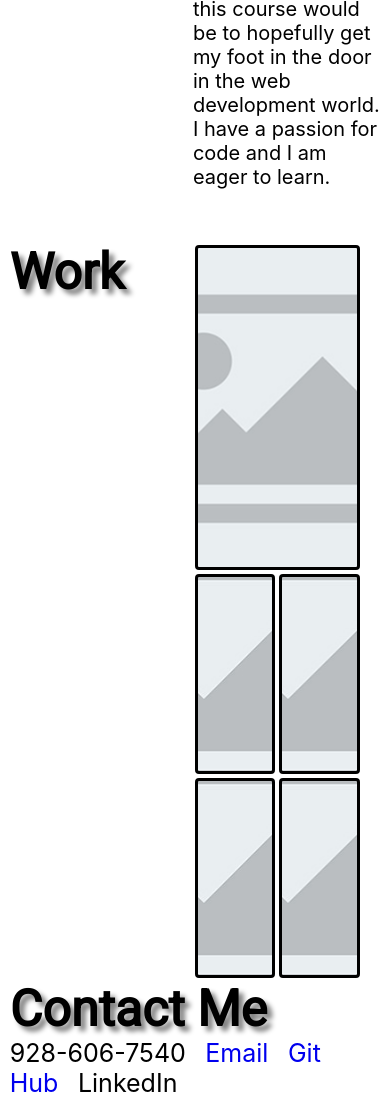
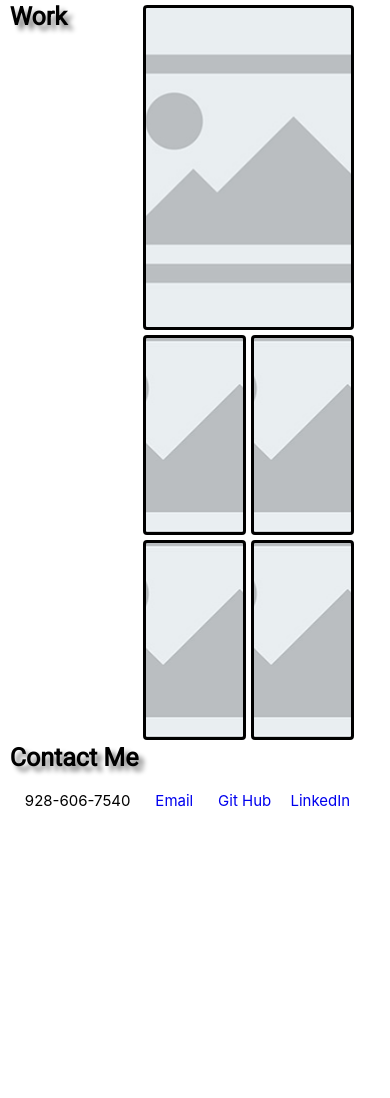
Before and after one commit to AMB718/Portfolio-Page, a plain HTML site: page index.html in a window 390 px wide. Shown: the part 1519-2617 px from the top of the page. After the commit the page ends 2333 px from the top, so only its background shows below. Drawn offline with Linux system fonts and the light colour scheme.

Commit message:
completed homework

```diff
--- a/assets/css/style.css
+++ b/assets/css/style.css
@@ -3,7 +3,6 @@
   padding: 0;
   margin: 0;
 }
-
 :root {
   --header: "Roboto", sans-serif;
   font-family: "Urbanist", sans-serif;
@@ -11,24 +10,15 @@
     Cantarell;
   --shadow: 5px 5px 5px gray;
 }
-
 body {
   overflow-x: hidden;
   width: 100%;
   margin: 0 auto;
-  background-color: radial-gradient(
-    circle at 10% 20%,
-    rgba(91, 173, 254, 0.46) 0%,
-    rgba(91, 224, 254, 0.46) 47.2%,
-    rgba(170, 254, 235, 0.43) 90%
-  );
 }
-
 .container {
   margin: 0px 2.5%;
   padding-top: 50px;
 }
-
 /*Header and Nav Bar*/
 .header h1 {
   display: inline-block;
@@ -37,11 +27,9 @@ body {
   font-size: 50px;
   font-style: bold;
 }
-
 header * {
   display: inline;
 }
-
 header {
   justify-content: space-between;
   position: absolute;
@@ -51,30 +39,25 @@ header {
   display: flex;
   padding: 20px;
 }
-
 header nav {
   font-family: var(--header);
   font-size: 25px;
   padding: 20px;
   margin-right: 20px;
 }
-
 nav ul li {
   text-shadow: var(--shadow);
   margin-right: 30px;
   text-decoration: underline;
 }
-
 a:link {
   text-decoration: none !important;
 }
-
 a:visited {
   color: black;
   text-decoration: none !important;
 }
 /*Background Img and Caption*/
-
 .background-image {
   height: 650px;
   width: 100%;
@@ -83,22 +66,6 @@ a:visited {
   background-position: center;
   padding-bottom: 50px;
 }
-
-/* .headshot{
-  height: 350px;
-  width: 350px;
-  float: right;
-
-  top: 200px;
-  left: 1558px;
-  background-image: url("../images/headshot.jpg.") ;
-  border-radius: 10px 10px 0 0;
-  float: right;
-  position: relative;
-  background-position: center;
-
-} */
-
 figcaption {
   position: relative;
   float: right;
@@ -127,21 +94,17 @@ h2 {
 h2 {
   padding-right: 50px;
 }
-
 article {
   padding-bottom: 35px;
 }
-
 .content {
   font-size: 20px;
   font-family: var(--body);
   flex: 0 0 10%;
 }
-
 .section {
   display: flex;
 }
-
 .section h2 {
   flex: 0 0 20%;
 }
@@ -153,7 +116,6 @@ article {
   width: 100%;
   justify-content: center;
 }
-
 .flexbox-item {
   flex: 0 0 39%;
   border: 3px solid black;
@@ -164,41 +126,37 @@ article {
   min-height: 200px;
   margin: 1%;
 }
-
 .flexbox-item:first-child {
   min-height: 325px;
   max-width: 100%;
   flex-basis: 80%;
   background-repeat: none;
 }
-
-/*Footer Contact Me Section*/
+/*Contact Me Section*/
 .footer {
   justify-content: center;
   display: flex;
   font-family: var(--body);
   text-decoration: none;
 }
-
 .footer ul li:hover {
   cursor: pointer;
   text-decoration: underline;
 }
-
 .footer * {
   display: inline;
 }
-
 .footer ul li {
   padding-right: 200px;
   font-size: 25px;
 }
-
+/*Media Section resizing*/
 @media screen and (max-width: 992px) {
   .background-image body,
   header,
   h1 {
     width: 100%;
+    font-size: 35px;
   }
   article {
     padding-left: 0px;
@@ -212,27 +170,39 @@ article {
   body,
   header,
   h1 {
-    width: 100%;
+    width: fit-content;
+    font-size: 35px;
   }
   content,
   nav {
     width: 10%;
+    font-size: 12px;
   }
   .footer ul li {
     padding-right: 15px;
+    font-size: 15px
+  }
+  h2{
+    font-size: 25px;
   }
 }
 @media screen and (max-width: 520px) {
   body,
   header,
   h1 {
-    width: 100%;
+    width: fit-content;
+    font-size: 35px;
   }
   content,
   nav {
     width: 10%;
+
   }
   .footer ul li {
     padding-right: 15px;
+    font-size: 15px;
+  }
+    h2{
+    font-size: 25px;
   }
 }
--- a/index.html
+++ b/index.html
@@ -15,6 +15,7 @@
     <title>Annalisa Bauer's Portfolio</title>
   </head>
   <body>
+    <!-- Header -->
     <header>
       <h1 class="header">Annalisa Bauer</h1>
 
@@ -32,14 +33,15 @@
         </ul>
       </nav>
     </header>
-    <div class ="headshot">
-      </div>
+    <div class="headshot"></div>
+    <!-- Placeholder for image -->
     <div class="background-image">
       <figcaption>Web Developement Student</figcaption>
     </div>
+    <!-- Main body of page -->
     <main class="container">
       <section class="section">
-        <h2>About Me</h2>
+        <h2 id="about">About Me</h2>
         <article>
           <div class="content">
             <p>
@@ -49,7 +51,7 @@
               I am married to my husband of 4 years and have two dogs and two
               cats. In my downtime I enjoy hiking, traveling, and photography.
             </p>
-<br>
+            <br />
             <p>
               I recently decided on a career change from the mortgage home loan
               industry to web development. I was in the mortgage industry for
@@ -64,7 +66,8 @@
       </section>
 
       <section class="section">
-        <h2>Work</h2>
+        <!-- flexboxes to display work -->
+        <h2 id="work">Work</h2>
         <div class="flexbox-container">
           <div class="flexbox-item"><a href="#"></a></div>
           <div class="flexbox-item"><a href="#"></a></div>
@@ -73,17 +76,17 @@
           <div class="flexbox-item"><a href="#"></a></div>
         </div>
       </section>
-
-
-      <h2>Contact Me</h2>
+        <!-- End of page Contact me section -->
+      <h2 id="contact">Contact Me</h2>
       <div class="footer">
         <ul>
           <li>928-606-7540</li>
           <li><a href="mailto:annalisa.bauer1@gmail.com">Email</a></li>
-        <li><a href="https://github.com/AMB718" target="_blank">Git Hub</a></li>
           <li>
-          <a href="https://www.linkedin.com/in/annalisa-bauer/" target="_blank"></a
-            >LinkedIn</a>
+            <a href="https://github.com/AMB718" target="_blank">Git Hub</a>
+          </li>
+          <li>
+            <a href="https://www.linkedin.com/in/annalisa-bauer/"target="_blank">LinkedIn</a>
           </li>
         </ul>
       </div>
```
Also changed, not shown: assets/images/Screenshot1.JPG (added), assets/images/Screenshot2.JPG (added), 1 other file. Lines whose indentation alone changed are shown as unchanged.
